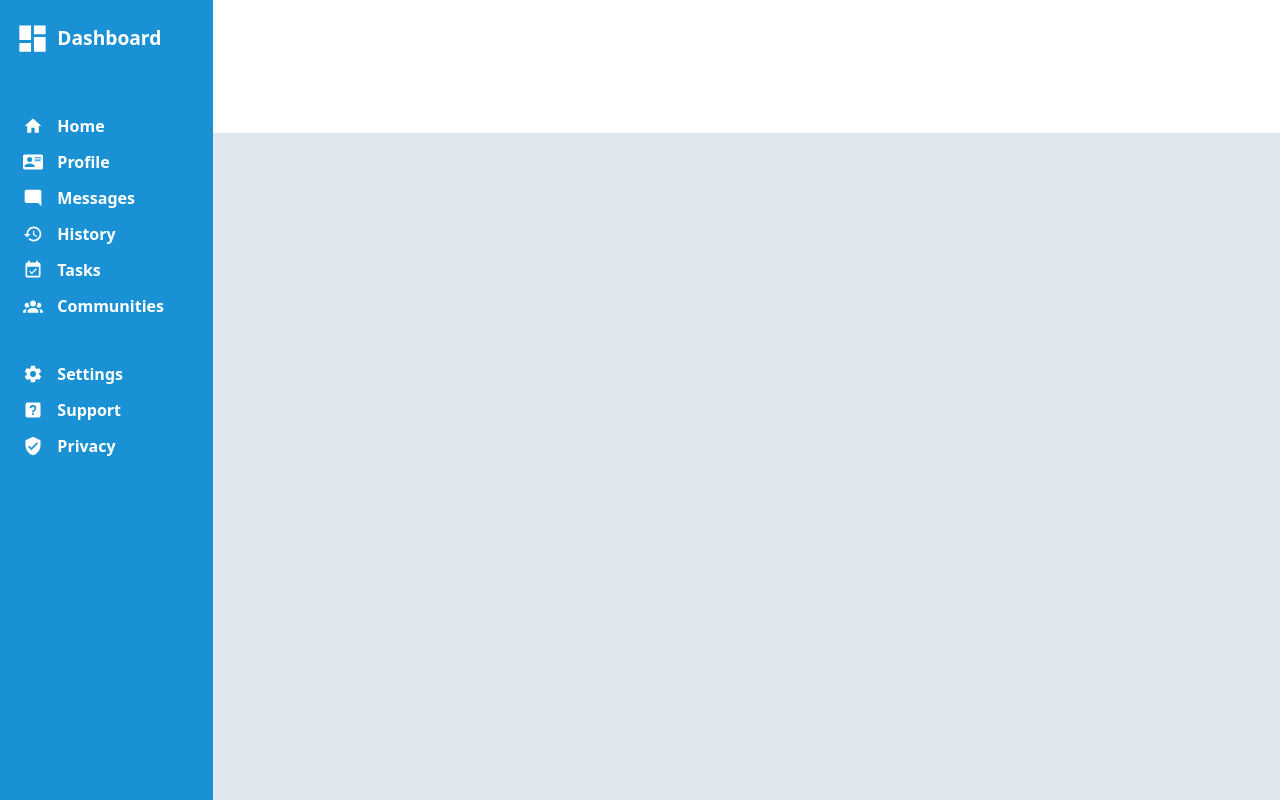
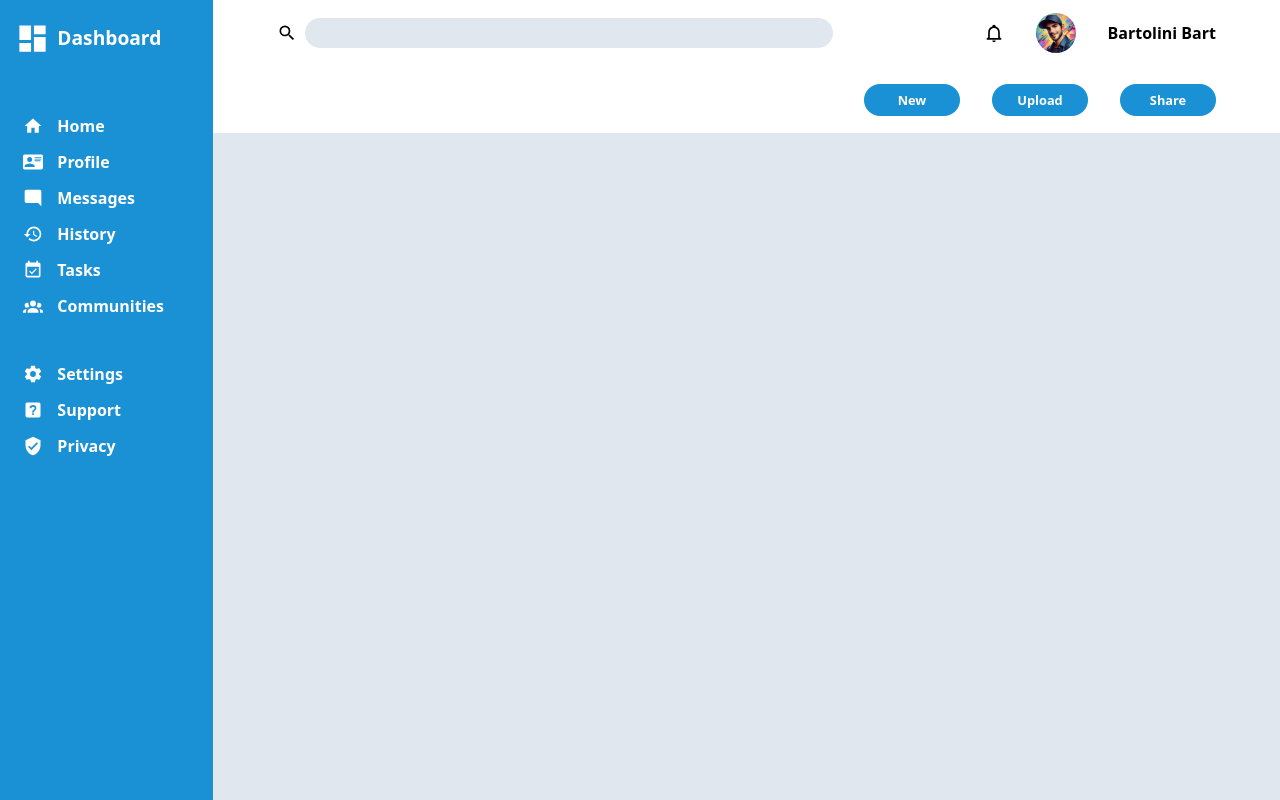
Before and after one commit to bartek8b/zzz-odin-admin-dashboard, a plain HTML site: page index.html in a window 1280 px wide. Drawn offline with Linux system fonts and the light colour scheme.

Commit message:
Create 3/4 sections of header, hero to be done

```diff
--- a/index.html
+++ b/index.html
@@ -31,7 +31,28 @@
         <a href="">Privacy</a>
     </aside>
 
-    <header></header>
+    <header>
+      <div class="search-bar">
+        <img src="icons/magnify.svg" alt="">
+        <input type="search">
+      </div>
+
+      <div class="account-container">
+        <img src="icons/bell-outline.svg" alt="bell">
+        <img src="avatars/avatar_cap.png" alt="avatar_cap">
+        <p>Bartolini Bart</p>
+      </div>
+
+      <div></div>
+
+      <div class="buttons-container">
+
+        <button>New</button>
+        <button>Upload</button>
+        <button>Share</button>
+
+      </div>
+    </header>
 
     <main>
 
--- a/style.css
+++ b/style.css
@@ -50,8 +50,69 @@ aside > p.bottom-space{
 header{
     background-color: hsl(0, 0%, 100%);
     grid-area: 1 / 2 / 2 / 3;
+    display: grid;
+    grid-template-rows: repeat(2, 1fr);
+    grid-template-columns: 11fr 7fr;
 }
-
+.search-bar{
+    display: flex;
+    padding-left: 64px;
+    align-items: center;
+    gap: 8px;
+}
+.search-bar > img{
+    width: 20px;
+}
+.search-bar > input{
+    width: 90%;
+    height: 30px;
+    border-radius: 50px;
+    border: none;
+    background-color: hsl(214, 32%, 91%);
+    padding: 8px;
+}
+.search-bar > input:focus{
+    outline: none;
+}
+.buttons-container{
+    display: flex;
+    justify-content: end;
+    padding-right: 64px;
+    gap: 32px;
+    align-items: center;
+}
+.buttons-container > button{
+    aspect-ratio: 3 / 1;
+    height: 32px;
+    border-radius: 50px;
+    border: none;
+    cursor: pointer;
+    color: hsl(0, 0%, 100%);
+    background-color: hsl(202, 78%, 47%);
+    font-size: .8rem;
+    font-weight: bold;
+}
+.account-container{
+    display: flex;
+    align-items: center;
+    justify-content: right;
+    padding-right: 64px;
+    gap: 32px;
+}
+.account-container > img {
+    aspect-ratio: 1 / 1;
+    border-radius: 500px;
+    cursor: pointer;
+    &[alt="bell"]{
+        height: 20px;
+    }
+    &[alt="avatar_cap"]{
+        height: 40px;
+    }
+}
+.account-container > p {
+    font-weight: bold;
+}
 /* main */
 main{
     background-color: hsl(214, 32%, 91%);
```
Also changed, not shown: avatars/avatar_cap.png (added), avatars/avatar_glasses.png (added), avatars/avatar_woman_futuristicpng.png (added), avatars/avatar_woman_hair.png (added).
